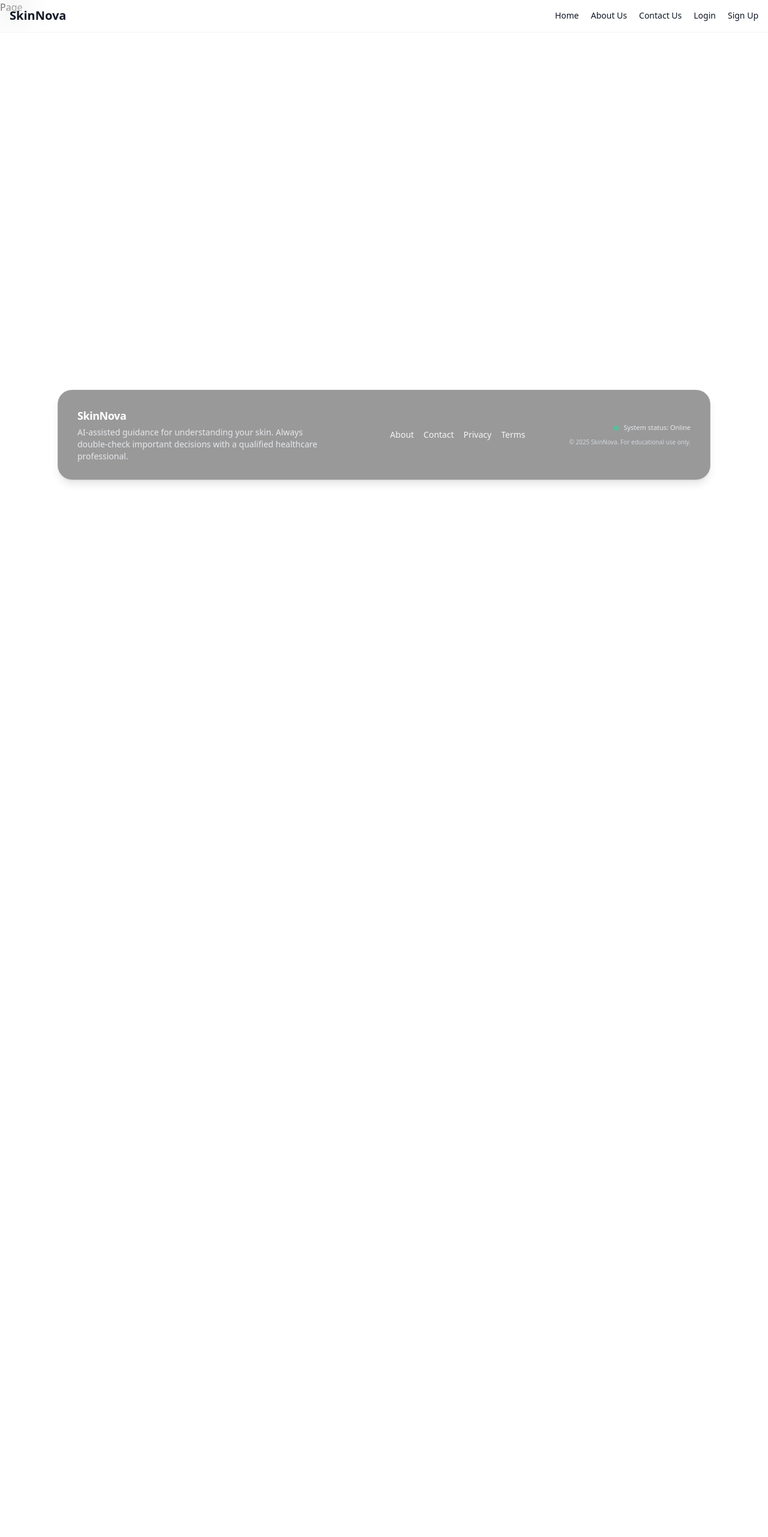
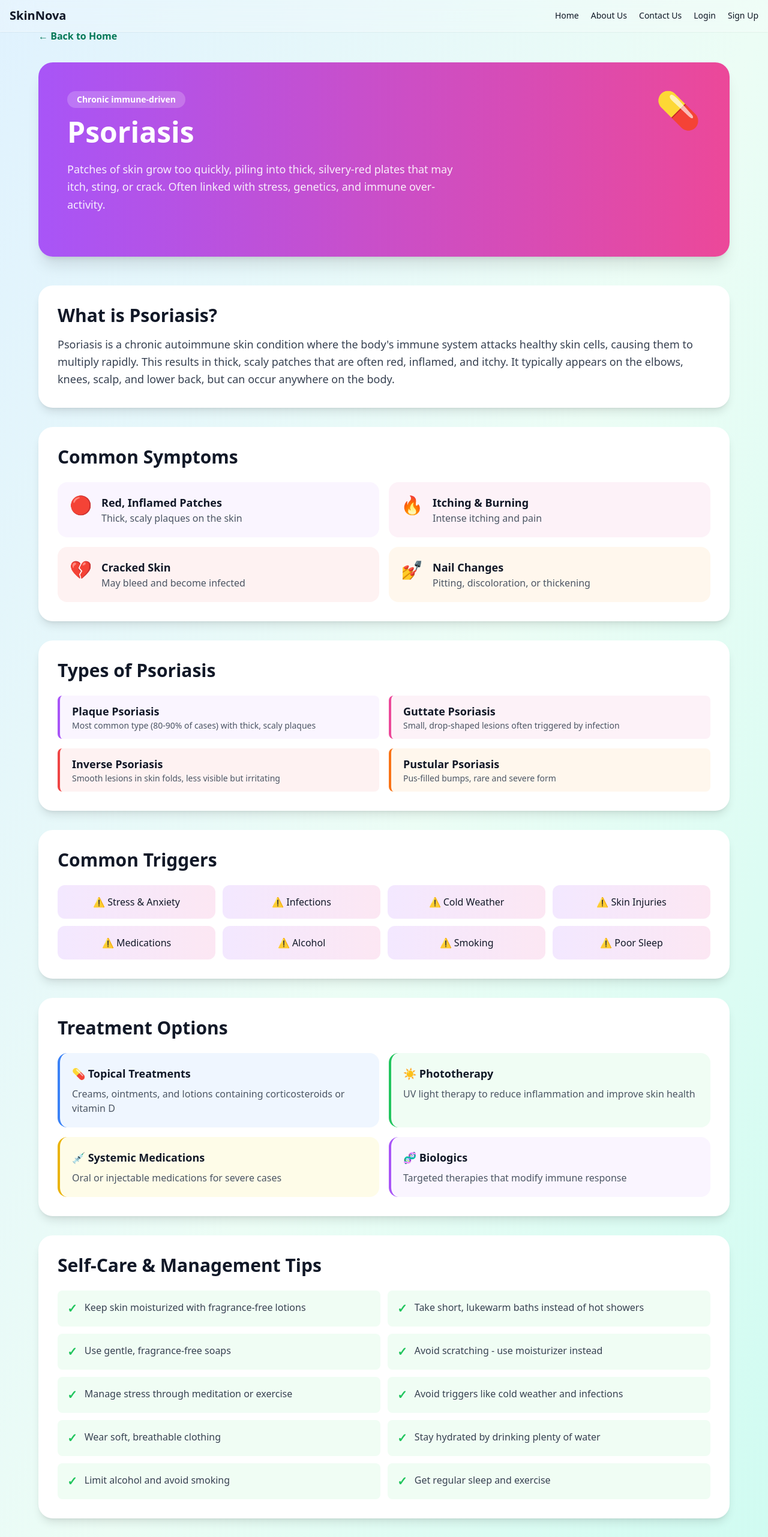
Before and after one commit to Janith0113/SkinNova, a Next.js app in the folder frontend/: page /psoriasis in a window 1280 px wide. Shown: the top 2563 px of the page at 60% size. Before the commit the page ends 800 px from the top, so only its background shows below. Built offline with nearby package versions, Linux system fonts and the light colour scheme.

Commit message:
add static page for psoriasis

```diff
--- a/frontend/app/psoriasis/page.tsx
+++ b/frontend/app/psoriasis/page.tsx
@@ -1 +1,186 @@
-export default function Page() { return <div>Page</div>; }
+"use client";
+import Link from "next/link";
+
+export default function PsoriasisPage() {
+  return (
+    <div className="min-h-screen bg-gradient-to-br from-sky-100 via-emerald-50 to-teal-100 py-12 px-4 sm:px-6 lg:px-8">
+      <div className="max-w-6xl mx-auto">
+        {/* Back Button */}
+        <Link
+          href="/"
+          className="inline-flex items-center gap-2 text-emerald-700 hover:text-emerald-800 font-semibold mb-8"
+        >
+          ← Back to Home
+        </Link>
+
+        {/* Main Card */}
+        <div className="bg-gradient-to-r from-purple-500 to-pink-500 rounded-3xl p-8 sm:p-12 mb-12 shadow-xl">
+          <div className="flex items-start justify-between gap-6 mb-6">
+            <div>
+              <span className="inline-block bg-white/20 text-white px-4 py-1 rounded-full text-sm font-semibold mb-4">
+                Chronic immune-driven
+              </span>
+              <h1 className="text-4xl sm:text-5xl font-bold text-white mb-6">Psoriasis</h1>
+              <p className="text-lg text-white/90 max-w-2xl leading-relaxed">
+                Patches of skin grow too quickly, piling into thick, silvery-red plates that may itch, sting, or crack. Often linked with stress, genetics, and immune over-activity.
+              </p>
+            </div>
+            <div className="text-6xl">💊</div>
+          </div>
+        </div>
+
+        {/* Information Content */}
+        <div className="space-y-8">
+          {/* What is Psoriasis */}
+          <section className="bg-white rounded-3xl p-6 sm:p-8 shadow-lg">
+            <h2 className="text-3xl font-bold text-gray-900 mb-4">What is Psoriasis?</h2>
+            <p className="text-gray-700 leading-relaxed text-lg">
+              Psoriasis is a chronic autoimmune skin condition where the body's immune system attacks healthy skin cells, causing them to multiply rapidly. This results in thick, scaly patches that are often red, inflamed, and itchy. It typically appears on the elbows, knees, scalp, and lower back, but can occur anywhere on the body.
+            </p>
+          </section>
+
+          {/* Symptoms */}
+          <section className="bg-white rounded-3xl p-6 sm:p-8 shadow-lg">
+            <h2 className="text-3xl font-bold text-gray-900 mb-6">Common Symptoms</h2>
+            <div className="grid gap-4 sm:grid-cols-2">
+              <div className="flex items-start gap-4 bg-purple-50 p-5 rounded-2xl">
+                <span className="text-3xl">🔴</span>
+                <div>
+                  <p className="font-semibold text-gray-900 text-lg">Red, Inflamed Patches</p>
+                  <p className="text-gray-600">Thick, scaly plaques on the skin</p>
+                </div>
+              </div>
+              <div className="flex items-start gap-4 bg-pink-50 p-5 rounded-2xl">
+                <span className="text-3xl">🔥</span>
+                <div>
+                  <p className="font-semibold text-gray-900 text-lg">Itching & Burning</p>
+                  <p className="text-gray-600">Intense itching and pain</p>
+                </div>
+              </div>
+              <div className="flex items-start gap-4 bg-red-50 p-5 rounded-2xl">
+                <span className="text-3xl">💔</span>
+                <div>
+                  <p className="font-semibold text-gray-900 text-lg">Cracked Skin</p>
+                  <p className="text-gray-600">May bleed and become infected</p>
+                </div>
+              </div>
+              <div className="flex items-start gap-4 bg-orange-50 p-5 rounded-2xl">
+                <span className="text-3xl">💅</span>
+                <div>
+                  <p className="font-semibold text-gray-900 text-lg">Nail Changes</p>
+                  <p className="text-gray-600">Pitting, discoloration, or thickening</p>
+                </div>
+              </div>
+            </div>
+          </section>
+
+          {/* Types of Psoriasis */}
+          <section className="bg-white rounded-3xl p-6 sm:p-8 shadow-lg">
+            <h2 className="text-3xl font-bold text-gray-900 mb-6">Types of Psoriasis</h2>
+            <div className="grid gap-4 sm:grid-cols-2">
+              <div className="border-l-4 border-purple-500 pl-5 py-3 bg-purple-50 p-4 rounded-lg">
+                <p className="font-semibold text-gray-900 text-lg">Plaque Psoriasis</p>
+                <p className="text-sm text-gray-600">Most common type (80-90% of cases) with thick, scaly plaques</p>
+              </div>
+              <div className="border-l-4 border-pink-500 pl-5 py-3 bg-pink-50 p-4 rounded-lg">
+                <p className="font-semibold text-gray-900 text-lg">Guttate Psoriasis</p>
+                <p className="text-sm text-gray-600">Small, drop-shaped lesions often triggered by infection</p>
+              </div>
+              <div className="border-l-4 border-red-500 pl-5 py-3 bg-red-50 p-4 rounded-lg">
+                <p className="font-semibold text-gray-900 text-lg">Inverse Psoriasis</p>
+                <p className="text-sm text-gray-600">Smooth lesions in skin folds, less visible but irritating</p>
+              </div>
+              <div className="border-l-4 border-orange-500 pl-5 py-3 bg-orange-50 p-4 rounded-lg">
+                <p className="font-semibold text-gray-900 text-lg">Pustular Psoriasis</p>
+                <p className="text-sm text-gray-600">Pus-filled bumps, rare and severe form</p>
+              </div>
+            </div>
+          </section>
+
+          {/* Triggers */}
+          <section className="bg-white rounded-3xl p-6 sm:p-8 shadow-lg">
+            <h2 className="text-3xl font-bold text-gray-900 mb-6">Common Triggers</h2>
+            <div className="grid sm:grid-cols-2 lg:grid-cols-4 gap-3">
+              {["Stress & Anxiety", "Infections", "Cold Weather", "Skin Injuries", "Medications", "Alcohol", "Smoking", "Poor Sleep"].map((trigger) => (
+                <div key={trigger} className="bg-gradient-to-r from-purple-100 to-pink-100 p-4 rounded-xl text-gray-900 font-medium text-center">
+                  ⚠️ {trigger}
+                </div>
+              ))}
+            </div>
+          </section>
+
+          {/* Treatment Options */}
+          <section className="bg-white rounded-3xl p-6 sm:p-8 shadow-lg">
+            <h2 className="text-3xl font-bold text-gray-900 mb-6">Treatment Options</h2>
+            <div className="grid gap-4 sm:grid-cols-2">
+              <div className="bg-blue-50 p-5 rounded-2xl border-l-4 border-blue-500">
+                <p className="font-semibold text-gray-900 text-lg">💊 Topical Treatments</p>
+                <p className="text-gray-600 mt-2">Creams, ointments, and lotions containing corticosteroids or vitamin D</p>
+              </div>
+              <div className="bg-green-50 p-5 rounded-2xl border-l-4 border-green-500">
+                <p className="font-semibold text-gray-900 text-lg">☀️ Phototherapy</p>
+                <p className="text-gray-600 mt-2">UV light therapy to reduce inflammation and improve skin health</p>
+              </div>
+              <div className="bg-yellow-50 p-5 rounded-2xl border-l-4 border-yellow-500">
+                <p className="font-semibold text-gray-900 text-lg">💉 Systemic Medications</p>
+                <p className="text-gray-600 mt-2">Oral or injectable medications for severe cases</p>
+              </div>
+              <div className="bg-purple-50 p-5 rounded-2xl border-l-4 border-purple-500">
+                <p className="font-semibold text-gray-900 text-lg">🧬 Biologics</p>
+                <p className="text-gray-600 mt-2">Targeted therapies that modify immune response</p>
+              </div>
+            </div>
+          </section>
+
+          {/* Self-Care Tips */}
+          <section className="bg-white rounded-3xl p-6 sm:p-8 shadow-lg">
+            <h2 className="text-3xl font-bold text-gray-900 mb-6">Self-Care & Management Tips</h2>
+            <div className="grid gap-3 sm:grid-cols-2">
+              {[
+                "Keep skin moisturized with fragrance-free lotions",
+                "Take short, lukewarm baths instead of hot showers",
+                "Use gentle, fragrance-free soaps",
+                "Avoid scratching - use moisturizer instead",
+                "Manage stress through meditation or exercise",
+                "Avoid triggers like cold weather and infections",
+                "Wear soft, breathable clothing",
+                "Stay hydrated by drinking plenty of water",
+                "Limit alcohol and avoid smoking",
+                "Get regular sleep and exercise"
+              ].map((tip, idx) => (
+                <div key={idx} className="flex items-start gap-3 bg-green-50 p-4 rounded-lg">
+                  <span className="text-green-500 font-bold text-xl">✓</span>
+                  <span className="text-gray-700">{tip}</span>
+                </div>
+              ))}
+            </div>
+          </section>
+
+          {/* When to See a Doctor */}
+          <section className="bg-white rounded-3xl p-6 sm:p-8 shadow-lg">
+            <h2 className="text-3xl font-bold text-gray-900 mb-4">When to See a Dermatologist</h2>
+            <div className="bg-red-50 border-2 border-red-300 rounded-2xl p-6">
+              <p className="text-gray-700 font-semibold text-lg mb-4">
+                Seek professional medical advice if psoriasis is:
+              </p>
+              <ul className="space-y-2">
+                {[
+                  "Covering a large area of your body",
+                  "Causing severe pain or itching",
+                  "Affecting your joints (arthritis symptoms)",
+                  "Interfering with daily activities",
+                  "Not responding to home treatments"
+                ].map((item, idx) => (
+                  <li key={idx} className="flex items-center gap-3 text-gray-700">
+                    <span className="text-red-500 font-bold">⚠️</span>
+                    {item}
+                  </li>
+                ))}
+              </ul>
+            </div>
+          </section>
+        </div>
+      </div>
+    </div>
+  );
+}
```
